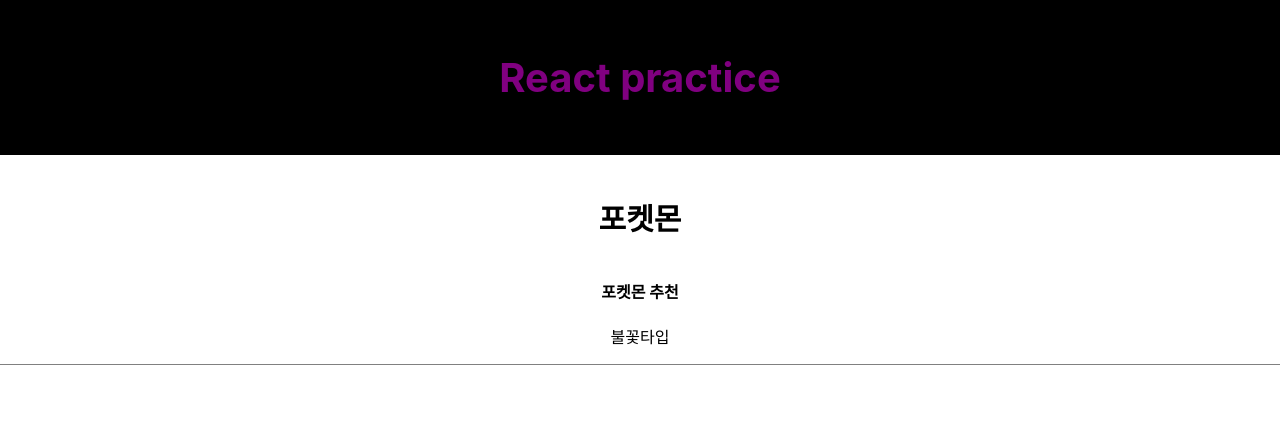
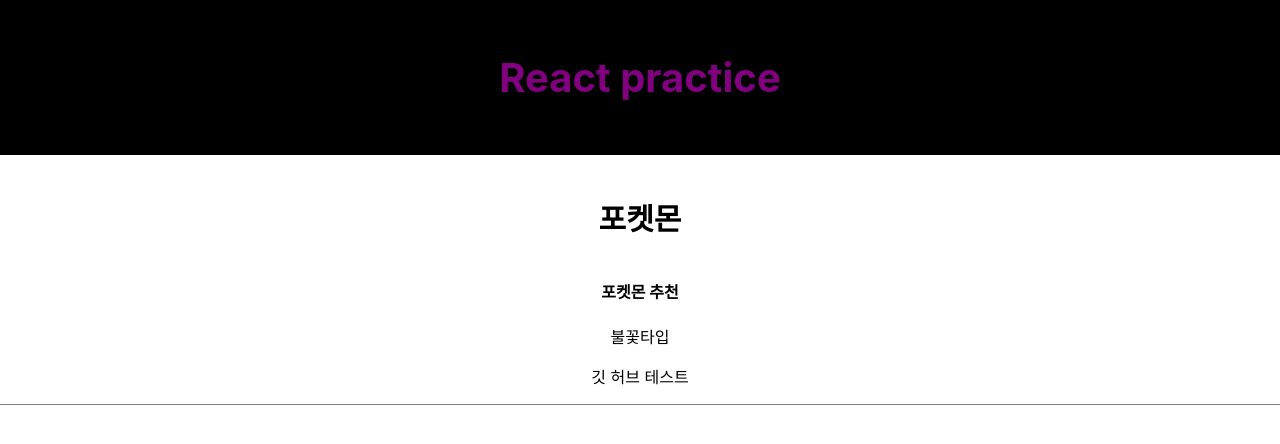
Before and after one commit to AndOne1shot/react-practice, a React (Create React App) app: page / in a window 1280 px wide. Shown: the top 444 px of the page. Built offline with nearby package versions, Linux system fonts and the light colour scheme.

Commit message:
깃허브 푸쉬 테스트

```diff
--- a/src/App.js
+++ b/src/App.js
@@ -18,6 +18,7 @@ function App() {
       <div className="list">
           <h4>{글제목}</h4>
           <p>불꽃타입</p>
+          <p>깃 허브 테스트</p>
       </div>
     </div>
   );
```
